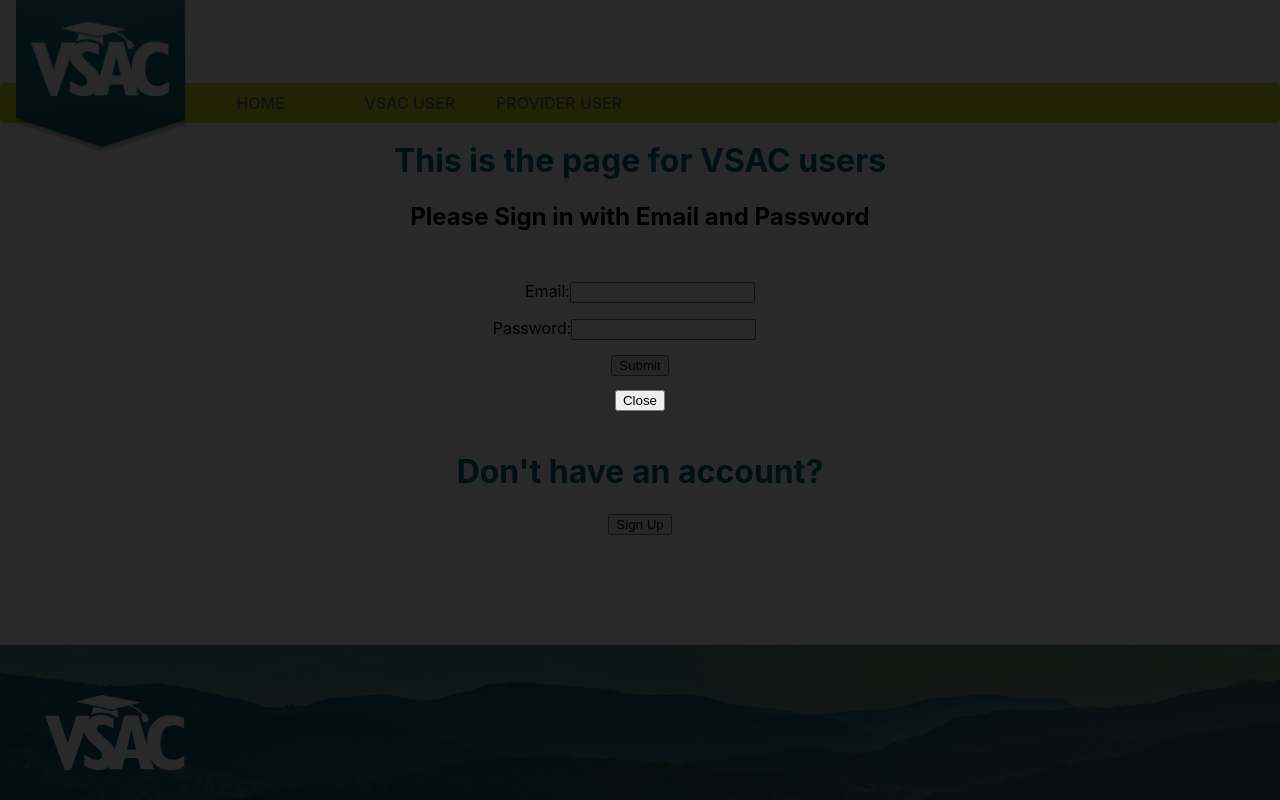
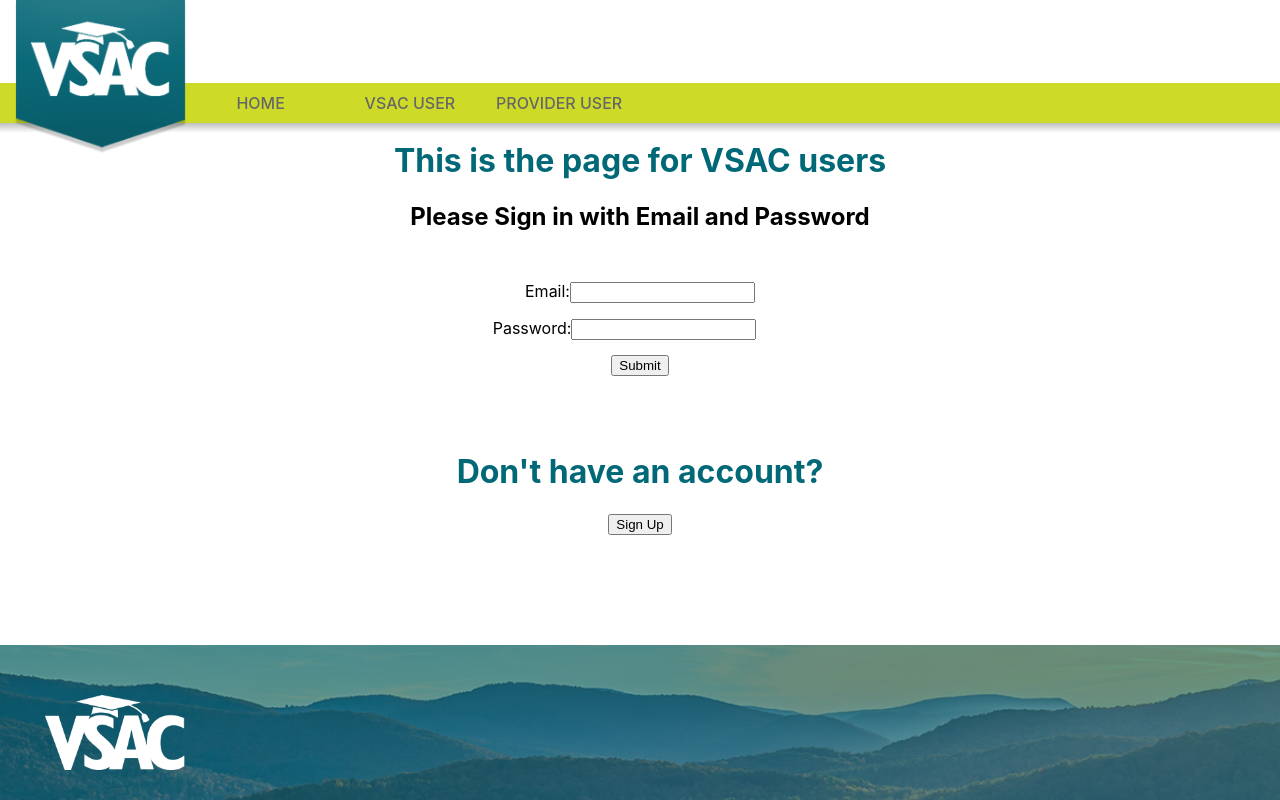
Before and after one commit to SeanMPower/BCA-VSAC-Capstone, a React (Create React App) app in the folder client/: page /vsac-user in a window 1280 px wide. Shown: the top 800 px of the page. Built offline with nearby package versions, Linux system fonts and the light colour scheme; what flatfile-csv-importer would draw is missing.

Commit message:
navbar gradient

```diff
--- a/client/src/App.css
+++ b/client/src/App.css
@@ -23,7 +23,7 @@
 /* ---------------------------------- style --------------------------------- */
 
 html, body{
-  height: 100%;
+  max-height: 90vh;
 }
 
 main{
@@ -97,12 +97,23 @@
   background: #cddb28;
   height: 40px;
   text-transform: uppercase;
-  border-radius: 5px;
   margin-top: 83px;
   z-index: 10;
   width: 100vw;
   display: flex;
   align-items: flex-start;
+}
+
+.homepage{
+  margin-top: 123px;
+  /* border: 1px solid black; */
+  height: 10px;
+  left: 0;
+  top: 0;
+  position: absolute;
+  width: 100%;
+  z-index: 1;
+  background: linear-gradient(to bottom, rgba(0,0,0,0.25) 0%, transparent 100%)
 }
 
 .btn, .msg {
@@ -133,10 +144,6 @@
 #space{
   width: 1500px;
   height: 40px;
-}
-
-@media (max-width: 1146px) {
-
 }
 
 .main-container{
@@ -291,6 +298,10 @@
 
 /* Section: Footer */
 
+.push{
+  height: 372.42px;
+}
+
 #footer{
   width: 100%;
   height: 372.42px;
@@ -390,10 +401,6 @@
   margin-left: 20px;
 }
 
-/* #footer-bottom p{
-  width: 400px;
-} */
-
 #footer-bottom #text{
   width: 500px;
   display: flex;
--- a/client/src/components/Header.js
+++ b/client/src/components/Header.js
@@ -8,7 +8,7 @@
 console.log(props.user)
 
   return (
-
+<>
     <div id="header">
       <div id='navbar'>
       <a href='https://www.vsac.org/'>
@@ -31,7 +31,12 @@
         </div> : <div />
   }
         </div>
+
     </div>
+            <div className='homepage'>
+
+            </div>
+            </>
   );
 }
 
--- a/client/src/components/SignUp.js
+++ b/client/src/components/SignUp.js
@@ -7,17 +7,11 @@
     this.state = {};
   }
 
-  componentDidMount() {
-      console.log(this.props.displayModal)
-  }
-
   render() {
     return (
-      <div id="modal_background" style={{ display: (this.props.displayModal ? '' : '') }}>
-        <div id="modal-container">
-          <button onClick={this.props.handleClose}>Close</button>
-        </div>
-      </div>
+     <div>
+
+     </div>
     );
   }
 }
```
